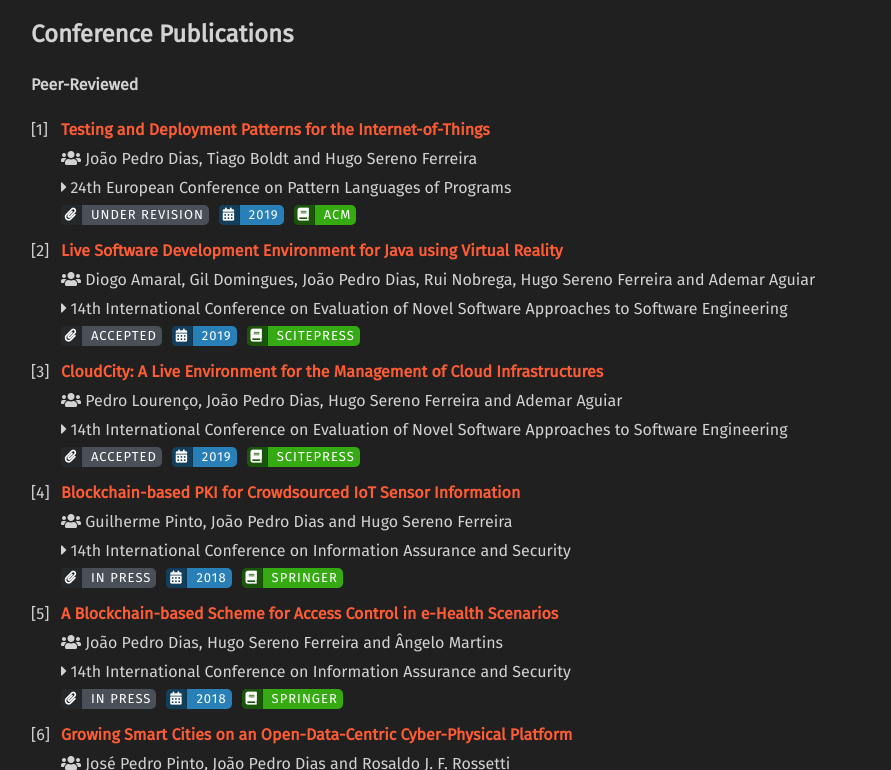
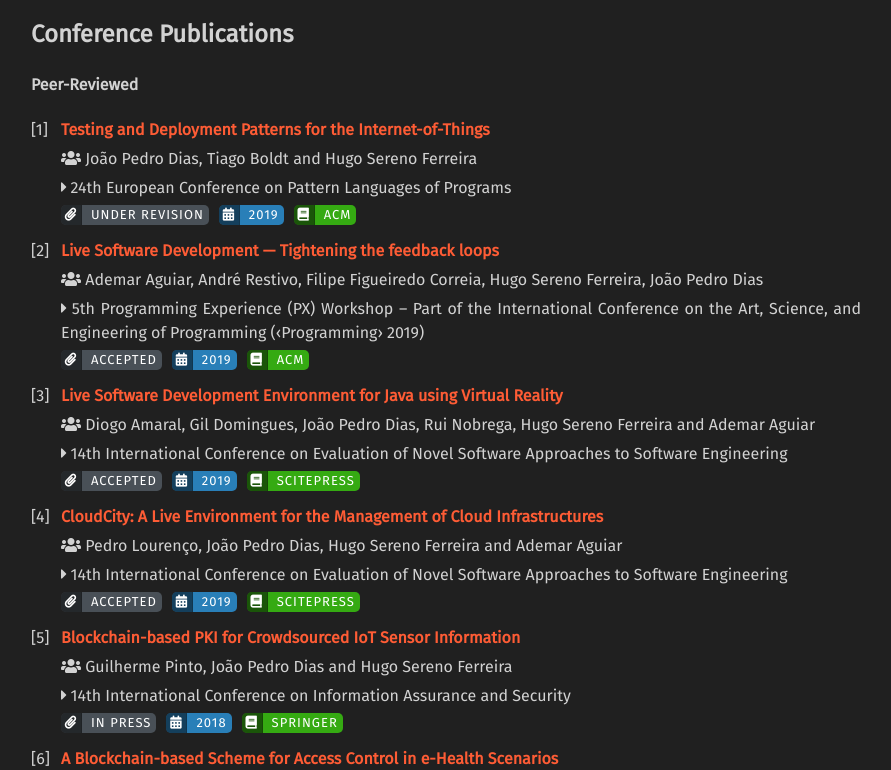
Before and after one commit to jpdias/jpdias.github.io, a Jekyll site: the page built from publications.md, in a window 1280 px wide and 900 px high, cut to the strip 130-900 px from the top of the window. Shown: the whole strip, without its empty margins (179-1070 px from the left). Built offline with Jekyll 4.4.1, drawn with Linux system fonts in a browser that asks for light colours; nearby versions of some CDN libraries.

Commit message:
Update publications.yml

```diff
--- a/_data/publications.yml
+++ b/_data/publications.yml
@@ -7,6 +7,14 @@ confs:
     year: 2019
     url: "/404"
     status: "Under Revision"
+    pub: ACM
+
+  - title: "Live Software Development --- Tightening the feedback loops"
+    authors: "Ademar Aguiar, André Restivo, Filipe Figueiredo Correia, Hugo Sereno Ferreira, João Pedro Dias"
+    conference: "5th Programming Experience (PX) Workshop -- Part of the International Conference on the Art, Science, and Engineering of Programming (‹Programming› 2019)"
+    year: 2019
+    url: "/404"
+    status: "Accepted"
     pub: ACM
 
   - title: "Live Software Development Environment for Java using Virtual Reality"
```
